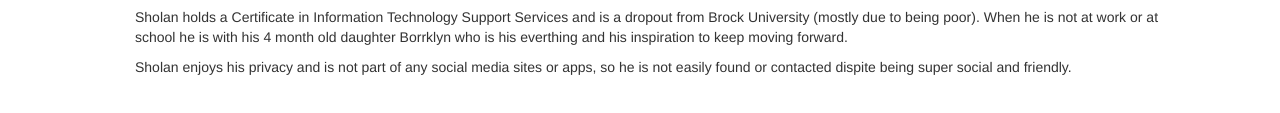
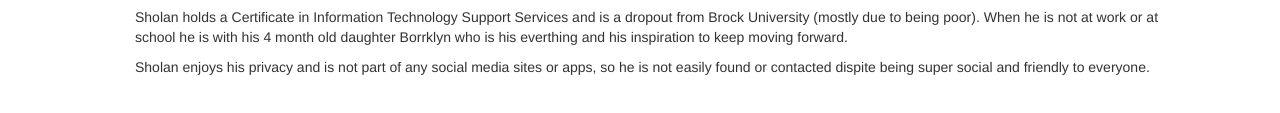
Before and after one commit to howie111/mvw, a plain HTML site: page sholan.html in a window 1280 px wide. Shown: the part 431-544 px from the top of the page. Drawn offline with nearby package versions, Linux system fonts and the light colour scheme.

Commit message:
update 2

```diff
--- a/sholan.html
+++ b/sholan.html
@@ -44,7 +44,7 @@
 					</p>
 
 					<p>
-						Sholan enjoys his privacy and is not part of any social media sites or apps, so he is not easily found or contacted dispite being super social and friendly.
+						Sholan enjoys his privacy and is not part of any social media sites or apps, so he is not easily found or contacted dispite being super social and friendly to everyone.
 					</p>
 				</div>
 			</div>
```
